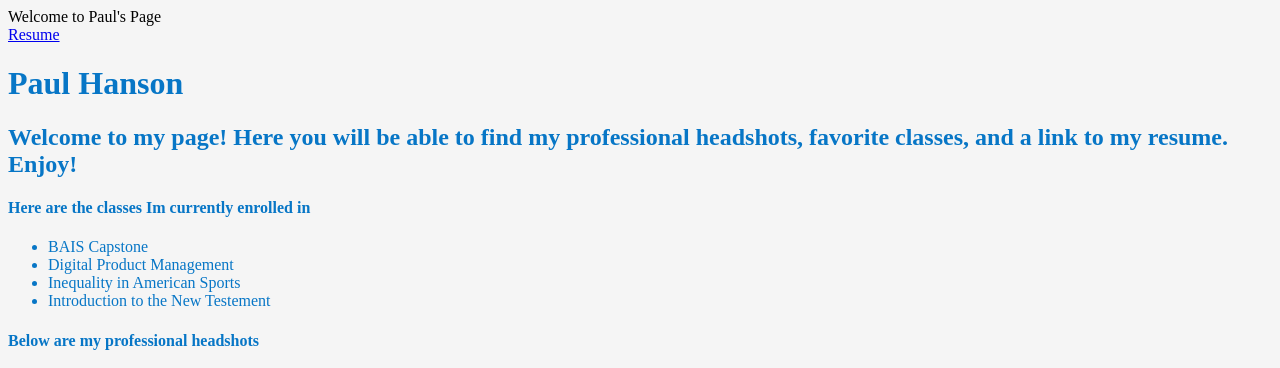
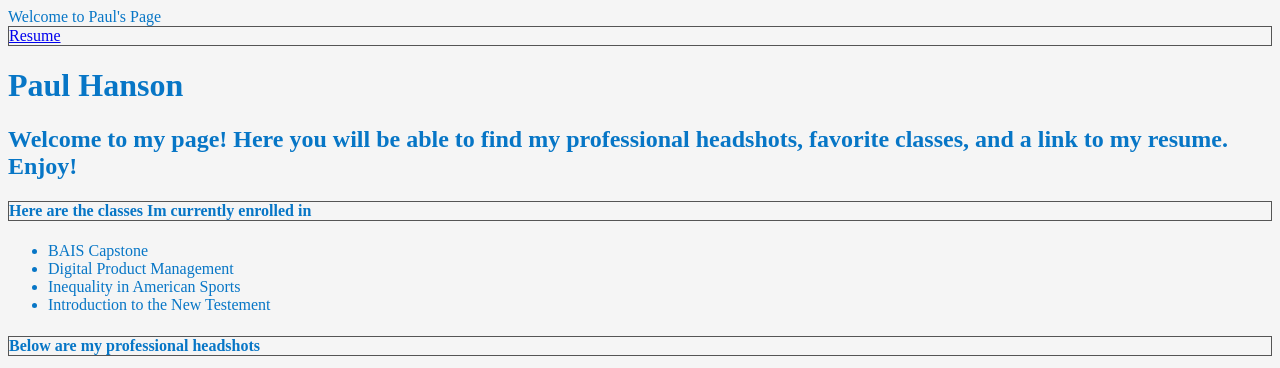
Before and after one commit to PaulFHanson/Pauhanson_HW6, a plain HTML site: page index.html in a window 1280 px wide. Shown: the top 368 px of the page. Drawn offline with Linux system fonts and the light colour scheme.

Commit message:
Update stylesheet.css

```diff
--- a/stylesheet.css
+++ b/stylesheet.css
@@ -10,3 +10,10 @@ h4 {color: #0776c6;}
 p {color: #0776c6;}
 li {color: #0776c6;}
 table {color: #0776c6;}
+header {color: #0776c6;}
+h4 {
+    border : 1px solid #555;
+}
+nav {
+    border : 1px solid #555;
+}
```
